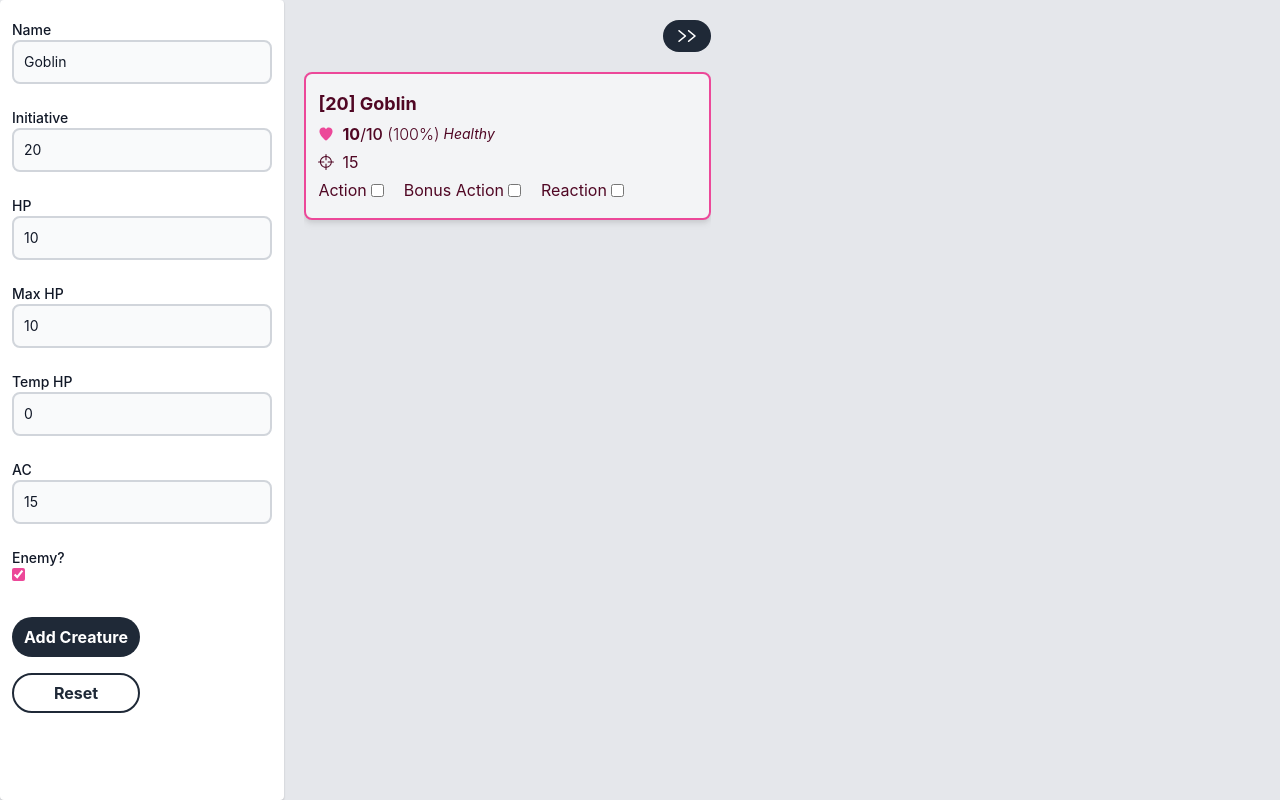
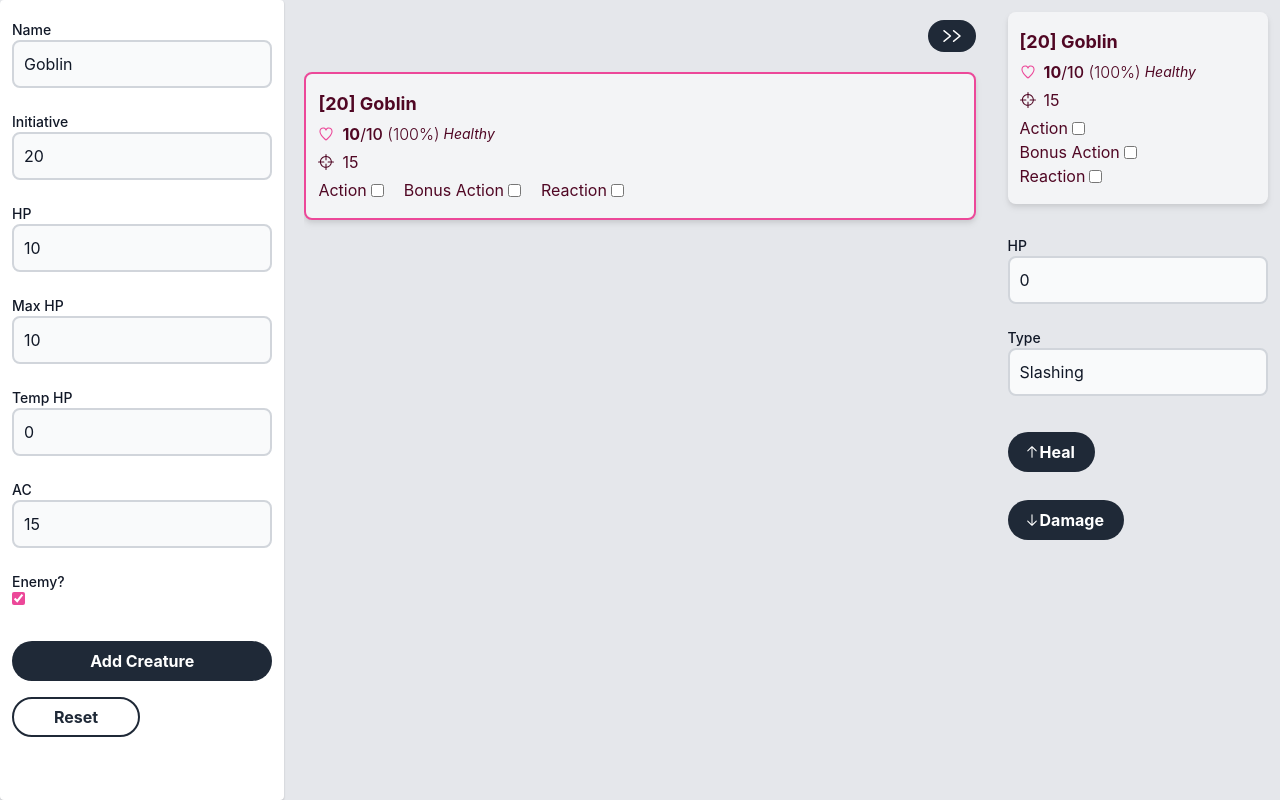
Before and after one commit to TheDunco/5e-combat-tracker, a React (Create React App) app: page / in a window 1280 px wide. Both pictures are taken after a click on the button "Add Creature". Built offline with nearby package versions, Linux system fonts and the light colour scheme; what tailwind-heropatterns would draw is missing.

Commit message:
Close, need resistances

```diff
--- a/package.json
+++ b/package.json
@@ -4,6 +4,7 @@
   "private": true,
   "dependencies": {
     "@radix-ui/react-dialog": "^1.0.5",
+    "@tailwindcss/container-queries": "^0.1.1",
     "@types/node": "^16.18.89",
     "@types/react": "^18.2.66",
     "@types/react-dom": "^18.2.22",
--- a/src/App.tsx
+++ b/src/App.tsx
@@ -1,6 +1,7 @@
 import { RxDoubleArrowRight } from 'react-icons/rx';
 import { AddCreature } from './Components/AddCreature';
 import { CreatureCard } from './Components/CreatureCard';
+import { HealthEditForm } from './Components/HealthEditForm';
 import { useStateStore } from './useStateStore';
 
 const App = () => {
@@ -14,7 +15,7 @@ const App = () => {
       <div className="max-w-md col-span-2 rounded bg-white shadow-black/20 shadow-sm w-full text-center">
         <AddCreature />
       </div>
-      <div className="col-span-3 mt-5 ml-5 flex flex-col gap-5 max-h-screen overflow-auto">
+      <div className="col-span-5 m-5 mr-0 pr-5 flex flex-col gap-5 max-h-screen overflow-auto">
         <div className="flex flex-row justify-end">
           <button
             className="bg-gray-800 rounded-full p-2 px-4 hover:shadow-md hover:shadow-pink-500/50"
@@ -27,6 +28,9 @@ const App = () => {
           <CreatureCard creature={creature} index={index} />
         ))}
       </div>
+      <div className="col-span-2 bg-hero-diagonal-lines-10">
+        <HealthEditForm />
+      </div>
     </div>
   );
 };
--- a/src/Components/AddCreature.tsx
+++ b/src/Components/AddCreature.tsx
@@ -27,7 +27,6 @@ export const AddCreature = () => {
   const { register, handleSubmit } = methods;
 
   const onSubmit: SubmitHandler<Creature> = (data) => {
-    console.log(data);
     addInitiative(data);
   };
 
@@ -58,13 +57,13 @@ export const AddCreature = () => {
         />
         <button
           type="submit"
-          className="px-3 font-bold mt-5 max-w-32 text-white bg-gray-800 rounded-full h-10 hover:shadow-md hover:shadow-pink-500/50"
+          className="px-4 font-bold mt-5 text-white bg-gray-800 rounded-full h-10 hover:shadow-md hover:shadow-pink-500/50"
           onClick={handleSubmit(onSubmit)}
         >
           Add Creature
         </button>
         <button
-          className="bg-white h-10 rounded-full max-w-32 text-gray-800 border-gray-800 hover:shadow-md hover:shadow-pink-500/50 border-2 font-bold "
+          className="px-4 bg-white h-10 rounded-full max-w-32 text-gray-800 border-gray-800 hover:shadow-md hover:shadow-pink-500/50 border-2 font-bold "
           type="button"
           onClick={() => {
             // eslint-disable-next-line no-restricted-globals
--- a/src/Components/CreatureCard.tsx
+++ b/src/Components/CreatureCard.tsx
@@ -1,5 +1,5 @@
 import clsx from 'clsx';
-import { RxCrosshair2, RxHeartFilled } from 'react-icons/rx';
+import { RxCrosshair2, RxHeart } from 'react-icons/rx';
 import { Creature } from '../types';
 import { useStateStore } from '../useStateStore';
 
@@ -13,11 +13,11 @@ const healthPercentToDescriptor = (percent: number): string => {
       return 'Hurt';
     case percent < 50 && percent >= 25:
       return 'Bloodied';
-    case percent < 25:
+    case percent < 25 && percent >= 10:
       return 'Haggard';
-    case percent < 10:
+    case percent < 10 && percent >= 5:
       return 'Critical';
-    case percent < 5:
+    case percent < 5 && percent > 0:
       return "Death's Door";
     case percent <= 0:
       return 'Unconscious';
@@ -46,22 +46,23 @@ export const CreatureCard: React.FC<{ creature: Creature; index: number }> = ({
     (creatureTotalHealth * 100) / creature.maxHp
   );
   return (
+    <div className="@container">
       <div
-      key={`${creature.name}${creature.hp}${index}`}
+        key={`${creature.name}${creature.initiative}`}
         className={clsx(
+          'bg-gray-100 hover:bg-hero-texture-30 rounded-lg px-3 py-4 drop-shadow-md flex flex-col gap-1',
           {
-          'border-2 border-pink-500': index === activeIndex,
-          'bg-hero-hideout-50 hover:bg-hero-hideout-pink-50': creature.hp <= 0,
+            '@sm:border-2 border-pink-500': index === activeIndex,
+            'bg-hero-skulls-10 hover:bg-hero-skulls-pink-30': creature.hp <= 0,
             'text-pink-950': creature.enemy,
-        },
-        'bg-gray-100 hover:bg-hero-texture-30 rounded-lg px-3 py-4 drop-shadow-md flex flex-col gap-1'
+          }
         )}
       >
         <h2 className="font-bold text-lg">
           [{creature.initiative}] {creature.name}{' '}
         </h2>
         <p className="flex flex-row items-center">
-        <RxHeartFilled className="text-pink-500 mr-2" />
+          <RxHeart className="text-pink-500 mr-2" />
           <span className="font-bold">{creature.hp}</span>
           {creature.tempHp > 0 ? `\x07(+${creature.tempHp})` : ''}/
           <span className="font-medium">{creature.maxHp}</span>
@@ -73,7 +74,7 @@ export const CreatureCard: React.FC<{ creature: Creature; index: number }> = ({
         <p className="flex flex-row items-center gap-2">
           <RxCrosshair2 /> {creature.ac}
         </p>
-      <p className="flex flex-row gap-5">
+        <p className="flex flex-col @sm:flex-col @sm:gap-2 @md:flex-row @md:gap-5">
           <span className="flex flex-row items-center gap-1">
             <label htmlFor="action">Action </label>
             <input
@@ -110,5 +111,6 @@ export const CreatureCard: React.FC<{ creature: Creature; index: number }> = ({
           </span>
         </p>
       </div>
+    </div>
   );
 };
--- /dev/null
+++ b/src/Components/HealthEditForm.tsx
@@ -0,0 +1,88 @@
+import React from 'react';
+import { Form, FormProvider, SubmitHandler, useForm } from 'react-hook-form';
+import { RxArrowDown, RxArrowUp } from 'react-icons/rx';
+import { Damage, DamageTypeObj } from '../types';
+import { useStateStore } from '../useStateStore';
+import { CreatureCard } from './CreatureCard';
+import { Input } from './Input';
+
+export const HealthEditForm: React.FC = () => {
+  const { activeIndex, initiative, creatureDamage, creatureHeal } =
+    useStateStore((state) => ({
+      activeIndex: state.activeIndex,
+      initiative: state.initiative,
+      creatureDamage: state.creatureDamage,
+      creatureHeal: state.creatureHeal,
+    }));
+
+  const creature = initiative[activeIndex];
+  const methods = useForm<Damage>({
+    defaultValues: {
+      amount: 0,
+      type: DamageTypeObj.Slashing,
+    },
+  });
+  if (!creature) return null;
+
+  const { register, handleSubmit } = methods;
+
+  const onSubmitHeal: SubmitHandler<Damage> = (data) => {
+    if (data.amount <= 0) {
+      return;
+    }
+    creatureHeal(activeIndex, data.amount);
+  };
+
+  const onSubmitDamage: SubmitHandler<Damage> = (data) => {
+    if (data.amount <= 0) {
+      return;
+    }
+    creatureDamage(activeIndex, data);
+  };
+
+  return (
+    <>
+      <div className="p-3">
+        <CreatureCard creature={creature} index={activeIndex} />
+      </div>
+      <FormProvider {...methods}>
+        <Form className="@container p-3 gap-4 flex flex-col">
+          <Input
+            {...register('amount', {
+              required: 'Must provide damage amount',
+            })}
+            type="number"
+            label={'HP'}
+          />
+          <Input
+            {...register('type', {
+              required: 'Must provide damage amount',
+            })}
+            type="text"
+            label={'Type'}
+          />
+          <span className="flex-col @xs:flex-row flex gap-2 justify-end">
+            <button
+              type="submit"
+              id="heal"
+              className="flex flex-row items-center max-w-min pl-4 pr-5 font-bold mt-5 text-white bg-gray-800 hover:bg-gradient-to-r hover:from-emerald-400 hover:to-green-500 rounded-full h-10"
+              onClick={handleSubmit(onSubmitHeal)}
+            >
+              <RxArrowUp />
+              Heal
+            </button>
+            <button
+              type="submit"
+              id="damage"
+              className="flex flex-row items-center max-w-min pl-4 pr-5 font-bold mt-5 text-white bg-gray-800 rounded-full h-10 hover:bg-gradient-to-l hover:from-rose-400 hover:to-red-500"
+              onClick={handleSubmit(onSubmitDamage)}
+            >
+              <RxArrowDown />
+              Damage
+            </button>
+          </span>
+        </Form>
+      </FormProvider>
+    </>
+  );
+};
--- a/src/Components/Input.tsx
+++ b/src/Components/Input.tsx
@@ -18,7 +18,7 @@ export const Input = React.forwardRef(
           id={label}
           type="text"
           ref={ref}
-          className="bg-gray-50 ring-none border-2 focus:border-gray-800 outline-none border-gray-300 text-gray-900 text-sm rounded-lg block w-full p-2.5"
+          className="bg-gray-50 ring-none border-2 focus:border-gray-800 outline-none border-gray-300 text-gray-900 rounded-lg block w-full p-2.5"
           {...props}
           onFocus={(e) => e.target.select()}
           autoComplete="off"
--- a/src/types.ts
+++ b/src/types.ts
@@ -18,7 +18,7 @@ export type DamageType = typeof DamageTypeObj;
 
 export interface Damage {
   amount: number;
-  type: DamageType;
+  type: DamageType[keyof DamageType];
 }
 
 export interface Creature {
@@ -26,7 +26,7 @@ export interface Creature {
   hp: number;
   maxHp: number;
   tempHp: number;
-  resistances: Array<DamageType>;
+  resistances: Array<DamageType[keyof DamageType]>;
   action: boolean;
   bonusAction: boolean;
   reaction: boolean;
--- a/src/useStateStore.ts
+++ b/src/useStateStore.ts
@@ -92,9 +92,9 @@ export const useStateStore = create<UseStateStore>()(
         set((state) => {
           const newInitiative = state.initiative.map((creature, i) => {
             if (i === index) {
-              if (creature.resistances.includes(damage.type)) {
-                damage.amount = Math.floor(damage.amount / 2);
-              }
+              //   if (creature.resistances.includes(damage.type)) {
+              //     damage.amount = Math.floor(damage.amount / 2);
+              //   }
               // roll off tempHp first
               if (creature.tempHp > 0) {
                 if (creature.tempHp - damage.amount <= 0) {
@@ -121,10 +121,11 @@ export const useStateStore = create<UseStateStore>()(
         set((state) => {
           const newInitiative = state.initiative.map((creature, i) => {
             if (i === index) {
-              if (creature.hp + health >= creature.maxHp) {
+              const prospectiveHealth = +creature.hp + +health;
+              if (prospectiveHealth >= creature.maxHp) {
                 return { ...creature, hp: creature.maxHp };
               }
-              return { ...creature, hp: creature.hp + health };
+              return { ...creature, hp: +creature.hp + +health };
             }
             return creature;
           });
--- a/tailwind.config.js
+++ b/tailwind.config.js
@@ -2,6 +2,7 @@
 module.exports = {
   content: ['./src/**/*.{js,jsx,ts,tsx}'],
   plugins: [
+    require('@tailwindcss/container-queries'),
     require('tailwind-heropatterns')({
       // as per tailwind docs you can pass variants
       variants: [],
@@ -16,6 +17,7 @@ module.exports = {
         default: '#9C92AC',
         pink: '#EC489A',
         gray: '#D1D5DB',
+        dark: '#1F2937',
       },
 
       // The foreground opacity
```
Also changed, not shown: 1 other file (tests, documents, lock files or other folders). Lines whose indentation alone changed are shown as unchanged.
